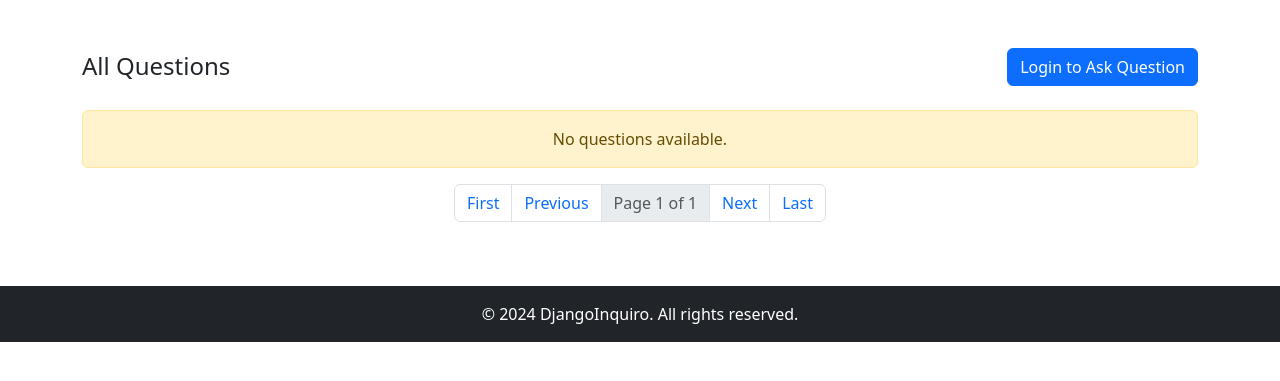
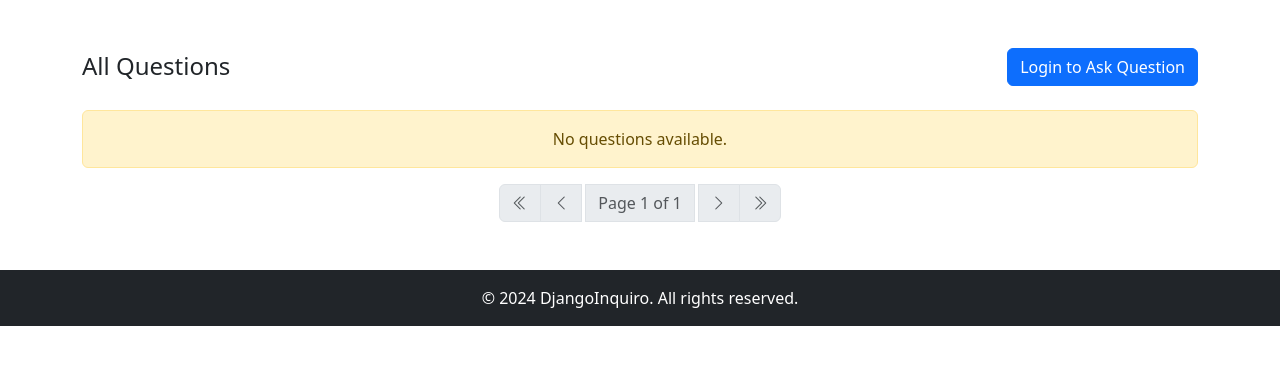
Before and after one commit to ferhat-mousavi/DjangoInquiro, a Django app: page / in a window 1280 px wide. Shown: the part 66-447 px from the top of the page. Run offline with Django 5.2, Linux system fonts and the light colour scheme; data that the repository does not hold is empty; some libraries are stand-ins or nearby versions.

Commit message:
The design of the Paginator buttons has been changed and a tooltip has been added.

```diff
--- a/home/templates/home/base_generic.html
+++ b/home/templates/home/base_generic.html
@@ -35,5 +35,14 @@
 
     <!-- Bootstrap JS and dependencies -->
     <script src="https://cdn.jsdelivr.net/npm/bootstrap@5.3.3/dist/js/bootstrap.bundle.min.js" integrity="sha384-YvpcrYf0tY3lHB60NNkmXc5s9fDVZLESaAA55NDzOxhy9GkcIdslK1eN7N6jIeHz" crossorigin="anonymous"></script>
+
+    <script>
+    document.addEventListener('DOMContentLoaded', function () {
+        var tooltipTriggerList = [].slice.call(document.querySelectorAll('[data-bs-toggle="tooltip"]'));
+        tooltipTriggerList.forEach(function (tooltipTriggerEl) {
+            new bootstrap.Tooltip(tooltipTriggerEl);
+        });
+    });
+    </script>
 </body>
 </html>
--- a/home/templates/home/question_list.html
+++ b/home/templates/home/question_list.html
@@ -43,39 +43,55 @@
     <!-- Pagination controls -->
     <nav aria-label="Page navigation">
         <ul class="pagination justify-content-center">
-            {% if questions.has_previous %}
+            {% if page_obj.has_previous %}
             <li class="page-item">
-                <a class="page-link" href="?page=1">First</a>
+                <a class="page-link" href="?page=1" data-bs-toggle="tooltip" data-bs-placement="top" title="First Page">
+                    <i class="bi bi-chevron-double-left"></i>
+                </a>
             </li>
             <li class="page-item">
-                <a class="page-link" href="?page={{ page_obj.previous_page_number }}">Previous</a>
+                <a class="page-link" href="?page={{ page_obj.previous_page_number }}" data-bs-toggle="tooltip" data-bs-placement="top" title="Previous Page">
+                    <i class="bi bi-chevron-left"></i>
+                </a>
             </li>
             {% else %}
-            <li class="page-item">
-                <a class="page-link" href="?page=1">First</a>
+            <li class="page-item disabled">
+                <span class="page-link" data-bs-toggle="tooltip" data-bs-placement="top" title="First Page">
+                    <i class="bi bi-chevron-double-left"></i>
+                </span>
             </li>
-            <li class="page-item">
-                <p class="page-link">Previous</p>
+            <li class="page-item disabled">
+                <span class="page-link" data-bs-toggle="tooltip" data-bs-placement="top" title="Previous Page">
+                    <i class="bi bi-chevron-left"></i>
+                </span>
             </li>
             {% endif %}
 
-            <li class="page-item disabled">
+            <li class="page-item disabled mx-1">
                 <span class="page-link">Page {{ page_obj.number }} of {{ page_obj.paginator.num_pages }}</span>
             </li>
 
-            {% if questions.has_next %}
+            {% if page_obj.has_next %}
             <li class="page-item">
-                <a class="page-link" href="?page={{ page_obj.next_page_number }}">Next</a>
+                <a class="page-link" href="?page={{ page_obj.next_page_number }}" data-bs-toggle="tooltip" data-bs-placement="top" title="Next Page">
+                    <i class="bi bi-chevron-right"></i>
+                </a>
             </li>
             <li class="page-item">
-                <a class="page-link" href="?page={{ page_obj.paginator.num_pages }}">Last</a>
+                <a class="page-link" href="?page={{ page_obj.paginator.num_pages }}" data-bs-toggle="tooltip" data-bs-placement="top" title="Last Page">
+                    <i class="bi bi-chevron-double-right"></i>
+                </a>
             </li>
             {% else %}
-            <li class="page-item">
-                <p class="page-link">Next</p>
+            <li class="page-item disabled">
+                <span class="page-link" data-bs-toggle="tooltip" data-bs-placement="top" title="Next Page">
+                    <i class="bi bi-chevron-right"></i>
+                </span>
             </li>
-            <li class="page-item">
-                <a class="page-link" href="?page={{ page_obj.paginator.num_pages }}">Last</a>
+            <li class="page-item disabled">
+                <span class="page-link" data-bs-toggle="tooltip" data-bs-placement="top" title="Last Page">
+                    <i class="bi bi-chevron-double-right"></i>
+                </span>
             </li>
             {% endif %}
         </ul>
```
